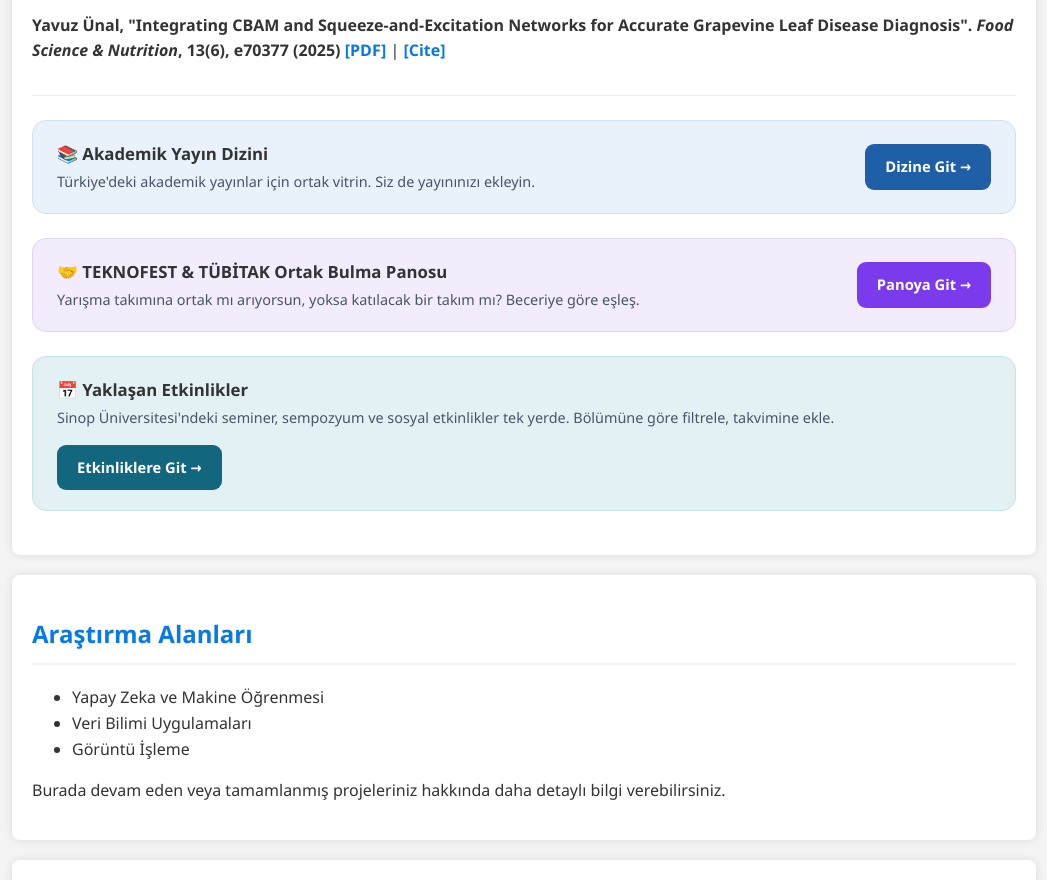
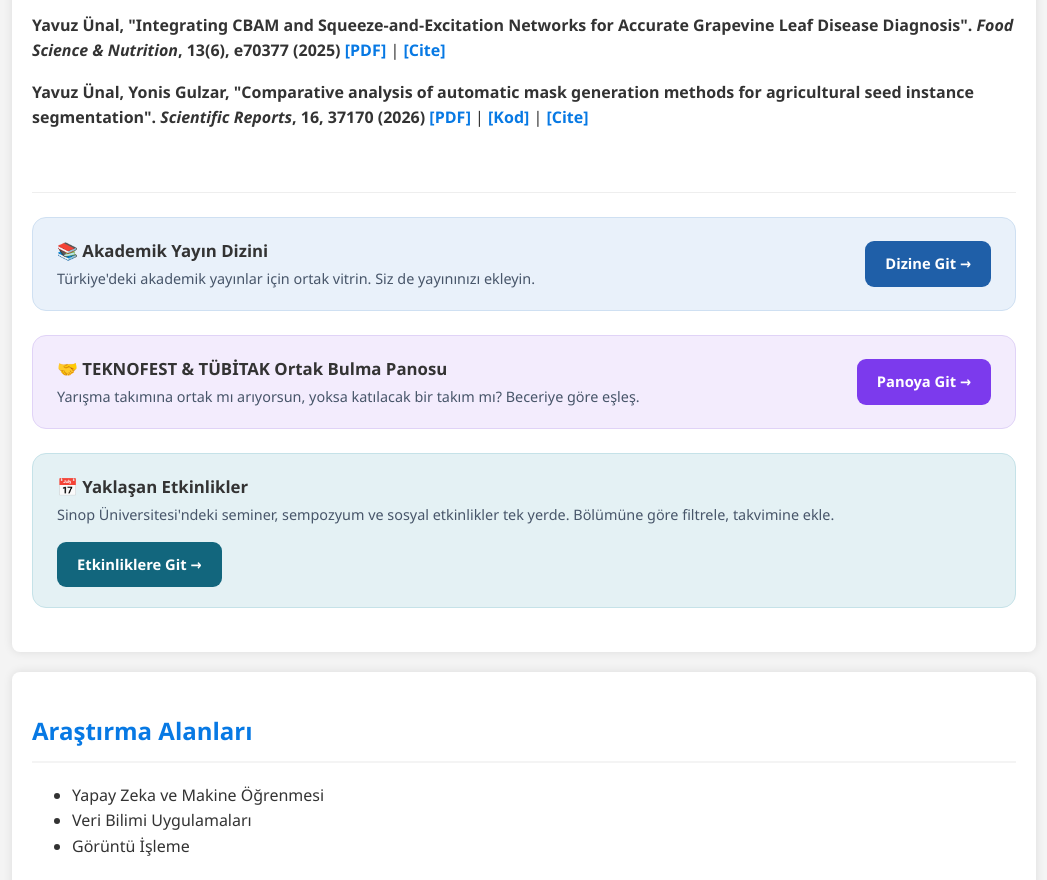
Before and after one commit to yavuz-unal/yavuz-unal.github.io, a plain HTML site: page index.html in a window 1280 px wide. Shown: the part 1767-2647 px from the top of the page, without its empty margins (116-1163 px from the left). Drawn offline with Linux system fonts and the light colour scheme.

Commit message:
Update index.html

```diff
--- a/index.html
+++ b/index.html
@@ -533,6 +533,14 @@
         <a href="https://onlinelibrary.wiley.com/doi/abs/10.1002/fsn3.70377" target="_blank">[PDF]</a> |
         <a href="#" onclick="openCite('Unal, Y. Integrating CBAM and Squeeze‐and‐Excitation Networks for Accurate Grapevine Leaf Disease Diagnosis. Food Science & Nutrition, 13(6), e70377 (2025). https://doi.org/10.1002/fsn3.70377', '10.1002/fsn3.70377'); return false;">[Cite]</a>
     </p>
+            <div class="publication-item">
+    <p>
+        <strong>Yavuz Ünal, Yonis Gulzar, "Comparative analysis of automatic mask generation methods for agricultural seed instance segmentation". <em>Scientific Reports</em>, 16, 37170 (2026)</strong>
+        <a href="https://www.nature.com/articles/s41598-026-66297-4.pdf" target="_blank">[PDF]</a> |
+        <a href="https://github.com/yavuz-unal/pea-seed-segmentation-benchmark" target="_blank">[Kod]</a> |
+        <a href="#" onclick="openCite('Unal, Y., Gulzar, Y. Comparative analysis of automatic mask generation methods for agricultural seed instance segmentation. Sci Rep 16, 37170 (2026). https://doi.org/10.1038/s41598-026-66297-4', '10.1038/s41598-026-66297-4'); return false;">[Cite]</a>
+    </p>
+</div>
 </div>
             <div style="margin:24px 0;padding:20px 24px;background:#e9f1fa;
             border:1px solid #cfe0f2;border-radius:14px;
```
